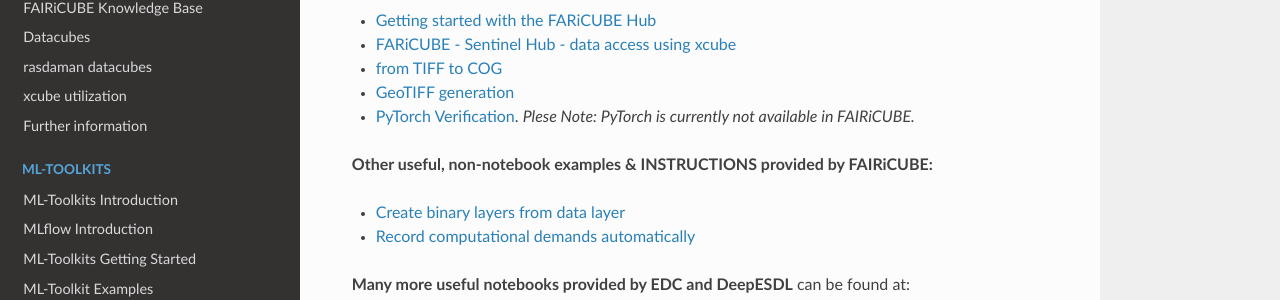
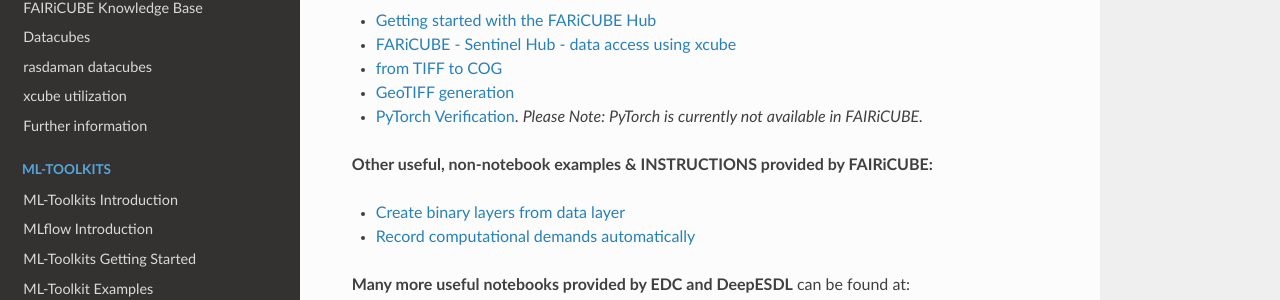
Before and after one commit to FAIRiCUBE/collaboration-platform, an MkDocs documentation site: the page built from docs/guide/jupyterlab_examples.md, in a window 1280 px wide. Shown: the part 242-542 px from the top of the page. Built offline with MkDocs 1.6.1, drawn with Linux system fonts in a browser that asks for light colours; nearby versions of some CDN libraries.

Commit message:
correcting typos

```diff
--- a/docs/guide/jupyterlab_examples.md
+++ b/docs/guide/jupyterlab_examples.md
@@ -9,7 +9,7 @@
 
 * [from TIFF to COG](https://github.com/FAIRiCUBE/common-code/tree/main/fromTIFF_to_COG)
 * [GeoTIFF generation](https://github.com/FAIRiCUBE/common-code/tree/main/geotiff-generation/code)
-* [PyTorch Verification](https://github.com/FAIRiCUBE/common-code/tree/main/pytorch-verification). *Plese Note:  PyTorch is currently not available in FAIRiCUBE.*
+* [PyTorch Verification](https://github.com/FAIRiCUBE/common-code/tree/main/pytorch-verification). *Please Note:  PyTorch is currently not available in FAIRiCUBE.*
 
 **Other useful, non-notebook examples & INSTRUCTIONS provided by FAIRiCUBE:**
 
```
Also changed, not shown: docs/ml-toolkits/ml_introduction.md (+1 -1 lines).
